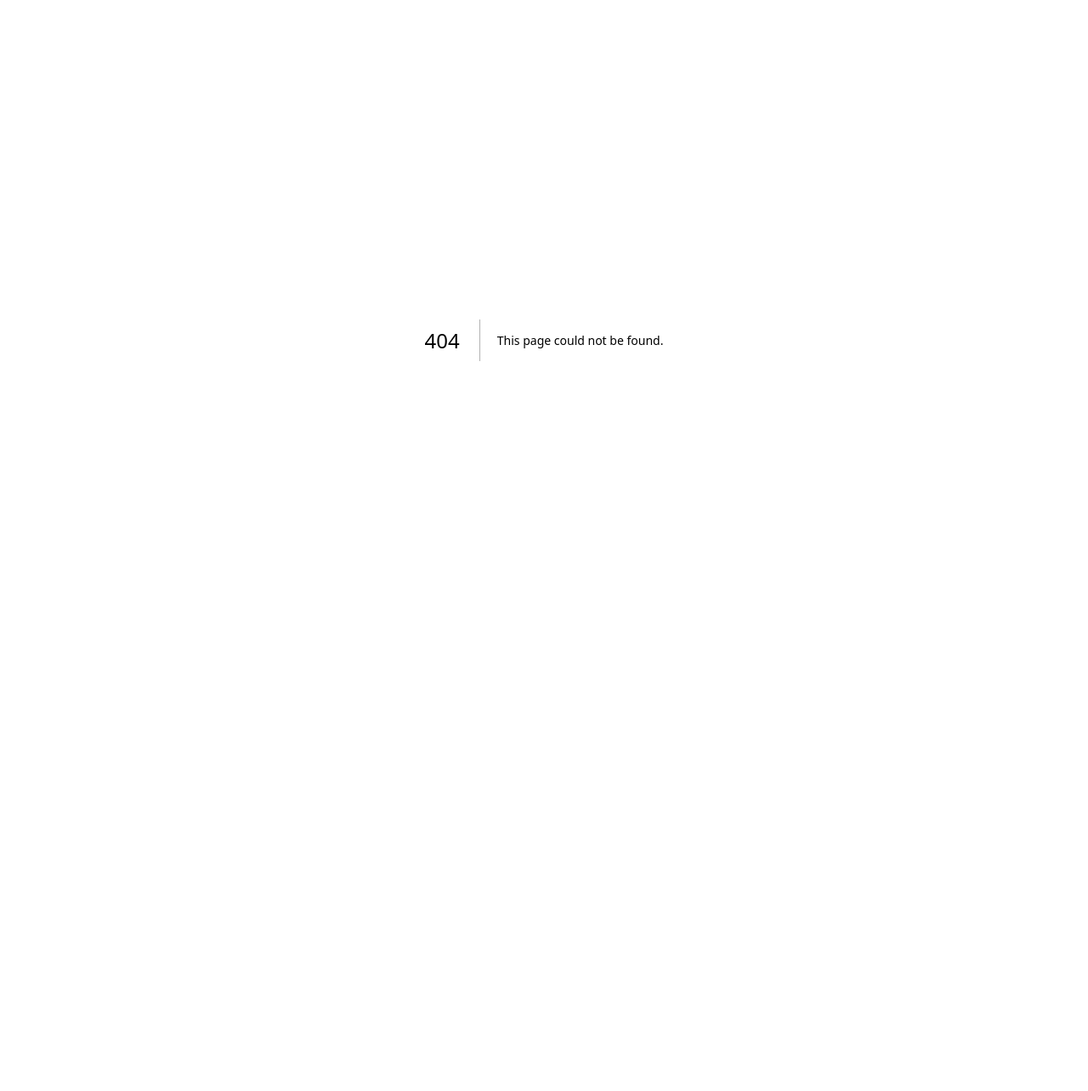
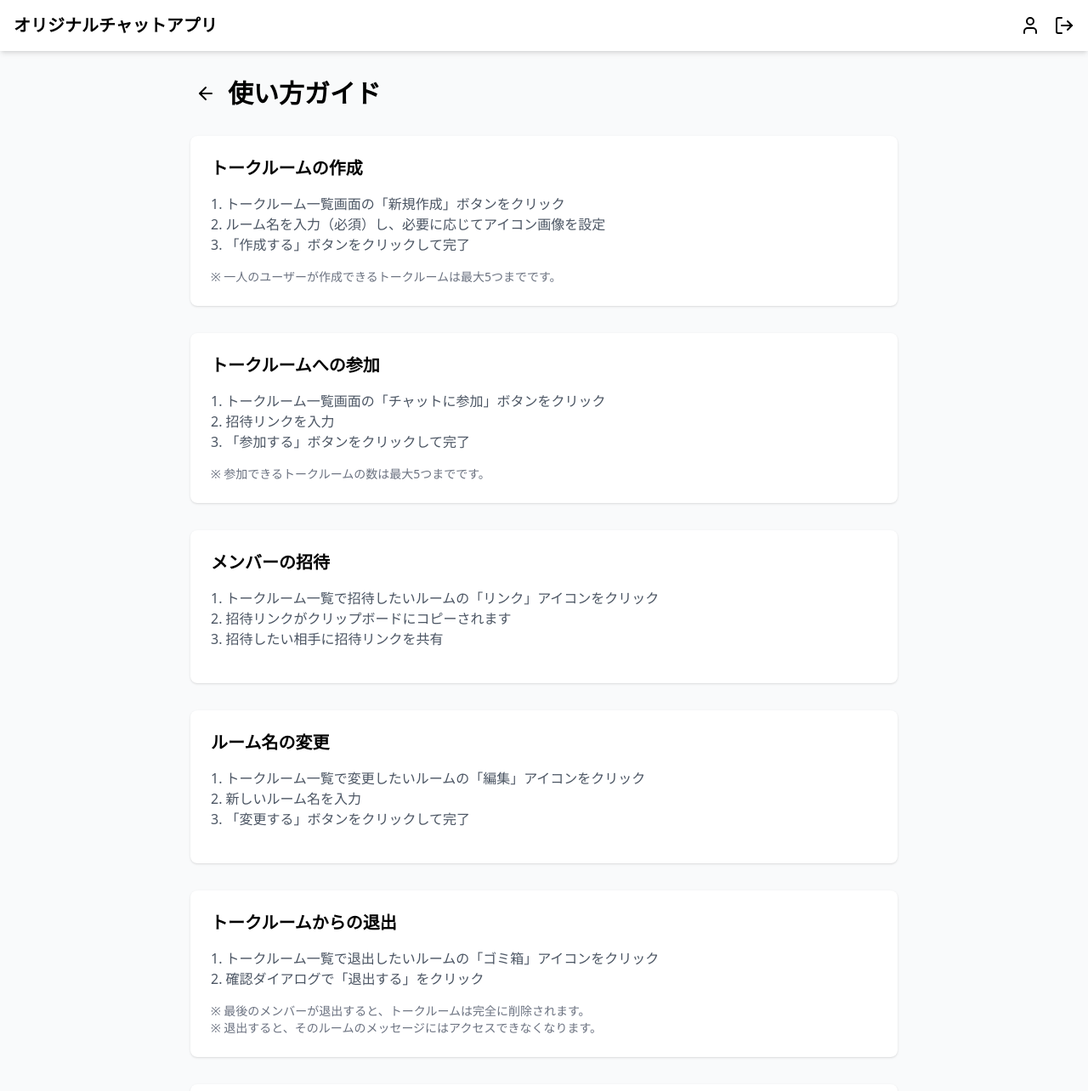
Before and after one commit to s-ao213/next-chat-app, a Next.js app: page /user/manual in a window 1280 px wide. Before the commit this address had no page. Shown: the top 1284 px of the page at 85% size. Before the commit the page ends 800 px from the top, so only its background shows below. Built offline with nearby package versions, Linux system fonts and the light colour scheme; no server answers.

Commit message:
update 2 files and create 1 file

```diff
--- a/src/app/user/[id]/account/page.tsx
+++ b/src/app/user/[id]/account/page.tsx
@@ -5,9 +5,18 @@ import { useEffect, useState } from "react";
 import { useRouter } from "next/navigation";
 import { supabase } from "@/lib/supabaseClient";
 import Header from "@/app/_components/Header";
-import { Pencil, Save, X, AlertTriangle, Upload, User } from "lucide-react";
+import {
+  Pencil,
+  Save,
+  X,
+  AlertTriangle,
+  Upload,
+  User,
+  ArrowLeft,
+} from "lucide-react";
 import Image from "next/image";
 import { UserProfile } from "@/app/_types/user";
+import { Button } from "@/app/_components/ui/Button";
 
 export default function AccountPage({ params }: { params: { id: string } }) {
   const router = useRouter();
@@ -345,6 +354,14 @@ export default function AccountPage({ params }: { params: { id: string } }) {
       <Header />
       <div className="max-w-2xl mx-auto p-8">
         <div className="flex justify-between items-center mb-8">
+          <Button
+            variant="ghost"
+            size="icon"
+            onClick={() => router.push("/user")}
+            className="mr-2"
+          >
+            <ArrowLeft className="h-6 w-6" />
+          </Button>
           <h1 className="text-3xl font-bold">アカウント設定</h1>
           {!isEditing ? (
             <button
--- /dev/null
+++ b/src/app/user/manual/page.tsx
@@ -0,0 +1,137 @@
+// src/app/user/manual/page.tsx
+"use client";
+
+import { useRouter } from "next/navigation";
+import { Button } from "@/app/_components/ui/Button";
+import Header from "@/app/_components/Header";
+import { ArrowLeft } from "lucide-react";
+
+export default function Manual() {
+  const router = useRouter();
+
+  return (
+    <div className="min-h-screen bg-gray-50">
+      <Header />
+      <div className="max-w-4xl mx-auto p-8">
+        <div className="flex items-center mb-8">
+          <Button
+            variant="ghost"
+            size="icon"
+            onClick={() => router.push("/user")}
+            className="mr-2"
+          >
+            <ArrowLeft className="h-6 w-6" />
+          </Button>
+          <h1 className="text-3xl font-bold">使い方ガイド</h1>
+        </div>
+
+        <div className="space-y-8">
+          <section className="bg-white p-6 rounded-lg shadow">
+            <h2 className="text-xl font-semibold mb-4">トークルームの作成</h2>
+            <p className="text-gray-600 mb-4">
+              1. トークルーム一覧画面の「新規作成」ボタンをクリック
+              <br />
+              2. ルーム名を入力（必須）し、必要に応じてアイコン画像を設定
+              <br />
+              3. 「作成する」ボタンをクリックして完了
+            </p>
+            <div className="text-sm text-gray-500">
+              ※ 一人のユーザーが作成できるトークルームは最大5つまでです。
+            </div>
+          </section>
+          <section className="bg-white p-6 rounded-lg shadow">
+            <h2 className="text-xl font-semibold mb-4">トークルームへの参加</h2>
+            <p className="text-gray-600 mb-4">
+              1. トークルーム一覧画面の「チャットに参加」ボタンをクリック
+              <br />
+              2. 招待リンクを入力
+              <br />
+              3. 「参加する」ボタンをクリックして完了
+            </p>
+            <div className="text-sm text-gray-500">
+              ※ 参加できるトークルームの数は最大5つまでです。
+            </div>
+          </section>
+          <section className="bg-white p-6 rounded-lg shadow">
+            <h2 className="text-xl font-semibold mb-4">メンバーの招待</h2>
+            <p className="text-gray-600 mb-4">
+              1.
+              トークルーム一覧で招待したいルームの「リンク」アイコンをクリック
+              <br />
+              2. 招待リンクがクリップボードにコピーされます
+              <br />
+              3. 招待したい相手に招待リンクを共有
+            </p>
+          </section>
+          <section className="bg-white p-6 rounded-lg shadow">
+            <h2 className="text-xl font-semibold mb-4">ルーム名の変更</h2>
+            <p className="text-gray-600 mb-4">
+              1. トークルーム一覧で変更したいルームの「編集」アイコンをクリック
+              <br />
+              2. 新しいルーム名を入力
+              <br />
+              3. 「変更する」ボタンをクリックして完了
+            </p>
+          </section>
+          <section className="bg-white p-6 rounded-lg shadow">
+            <h2 className="text-xl font-semibold mb-4">
+              トークルームからの退出
+            </h2>
+            <p className="text-gray-600 mb-4">
+              1.
+              トークルーム一覧で退出したいルームの「ゴミ箱」アイコンをクリック
+              <br />
+              2. 確認ダイアログで「退出する」をクリック
+            </p>
+            <div className="text-sm text-gray-500">
+              ※ 最後のメンバーが退出すると、トークルームは完全に削除されます。
+              <br />※
+              退出すると、そのルームのメッセージにはアクセスできなくなります。
+            </div>
+          </section>
+          <section className="bg-white p-6 rounded-lg shadow">
+            <h2 className="text-xl font-semibold mb-4">アカウント設定</h2>
+            <div className="text-gray-600 mb-4">
+              <div className="mb-4">
+                1. マイページの「アカウント設定」をクリック
+              </div>
+
+              <div className="mb-4">
+                2. プロフィール設定
+                <ul className="list-disc ml-8 mt-2">
+                  <li>
+                    プロフィール画像のアップロード（2MB以下のJPG、PNG、GIF形式）
+                  </li>
+                  <li>ユーザー名の設定・変更</li>
+                </ul>
+              </div>
+
+              <div className="mb-4">
+                3. メールアドレスの変更
+                <ul className="list-disc ml-8 mt-2">
+                  <li>「メールアドレスを変更する」をクリック</li>
+                  <li>新しいメールアドレスを入力</li>
+                  <li>確認メールの指示に従って更新を完了</li>
+                </ul>
+              </div>
+
+              <div className="mb-4">
+                4. パスワードの変更
+                <ul className="list-disc ml-8 mt-2">
+                  <li>「パスワードを変更する」をクリック</li>
+                  <li>新しいパスワードを入力して更新</li>
+                </ul>
+              </div>
+            </div>
+
+            <div className="text-sm text-gray-500">
+              ※ プロフィール画像は2MB以下のJPG、PNG、GIF形式のみ使用可能です。
+              <br />※
+              アカウントを削除すると、すべてのデータが完全に削除され、元に戻すことはできません。
+            </div>
+          </section>
+        </div>
+      </div>
+    </div>
+  );
+}
--- a/src/app/user/page.tsx
+++ b/src/app/user/page.tsx
@@ -4,7 +4,7 @@ import { useEffect, useState } from "react";
 import { supabase } from "@/lib/supabaseClient";
 import { useRouter } from "next/navigation";
 import Header from "@/app/_components/Header";
-import { UserCog } from "lucide-react"; // アイコンを追加
+import { UserCog, BookOpen } from "lucide-react"; // BookOpenアイコンを追加
 
 export default function UserPage() {
   const router = useRouter();
@@ -47,6 +47,20 @@ export default function UserPage() {
               アカウント情報の確認・変更ができます。
             </p>
           </div>
+
+          {/* 使い方ガイドカード */}
+          <div
+            onClick={() => router.push("/user/manual")}
+            className="bg-white p-6 rounded-lg shadow-md hover:shadow-lg transition-shadow cursor-pointer"
+          >
+            <div className="flex items-center space-x-4 mb-4">
+              <BookOpen size={32} className="text-green-600" />
+              <h2 className="text-xl font-semibold">使い方ガイド</h2>
+            </div>
+            <p className="text-gray-600">
+              アプリケーションの使い方や便利な機能を確認できます。
+            </p>
+          </div>
         </div>
       </div>
     </div>
```
